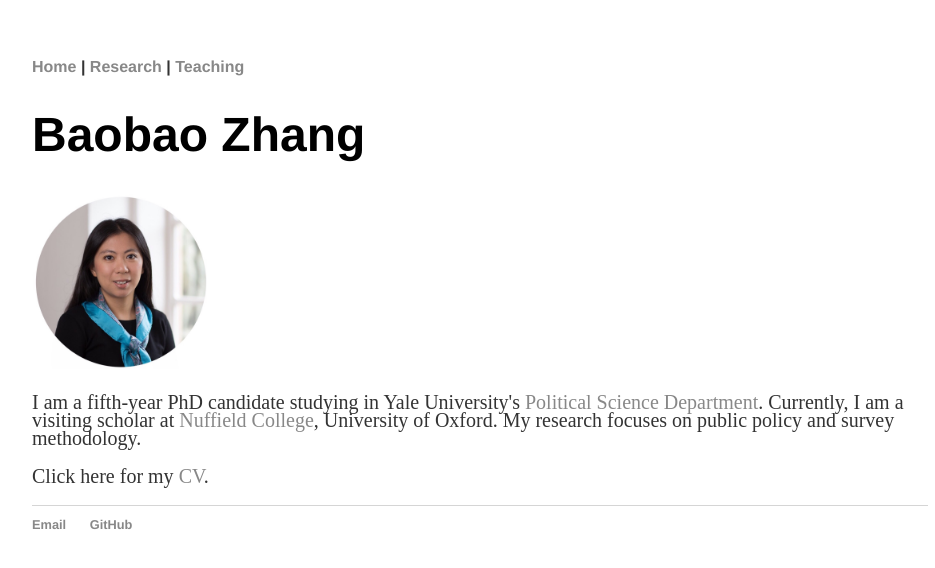
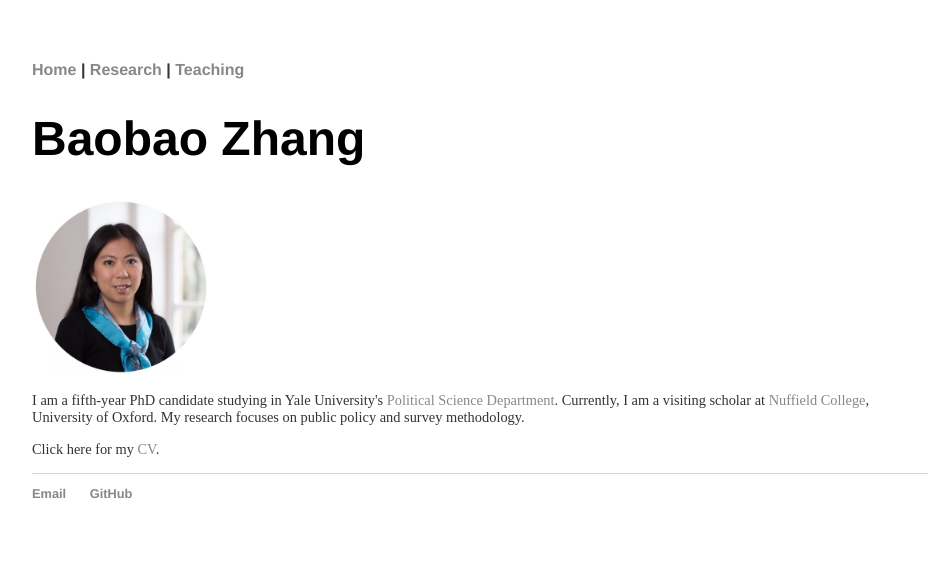
Before and after one commit to morganlivingston/baobaofzhang.github.io, a Jekyll site: the page built from index.html, in a window 1280 px wide. Shown: the top 568 px of the page, without its empty margins (160-1095 px from the left). Built offline with Jekyll 4.4.1, drawn with Linux system fonts in a browser that asks for light colours.

Commit message:
Update main.css

```diff
--- a/css/main.css
+++ b/css/main.css
@@ -3,7 +3,7 @@
 a { text-decoration: none; color: #888; }
 a:hover { text-decoration: underline; }
 
-p, ul { font-size: 1.25em; line-height: 0.9em; color: #333; }
+p, ul { font-size: 0.9em; line-height: 1.2em; color: #333; }
 
 h1, h2, h3, h4 { font-family: 'Helvetica', 'Arial', 'Sans-Serif'; }
 h1 { font-size: 3em;  }
```
